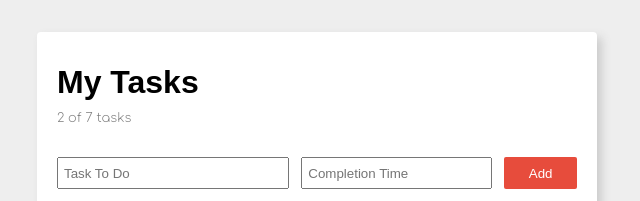
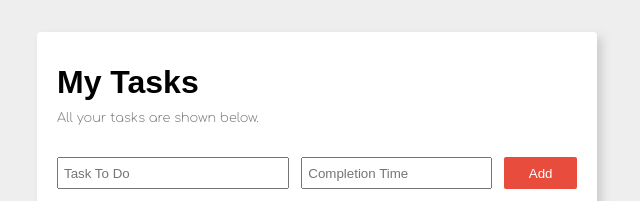
Before and after one commit to rohitkumar377024/todo, a React (Create React App) app: page / in a window 1280 px wide. Shown: the top 201 px of the page, without its empty margins (323-963 px from the left). Built offline with nearby package versions, Linux system fonts and the light colour scheme; the HTML template or start-up script is replaced by a standard one.

Commit message:
Updated: Header Description Text.

```diff
--- a/src/components/Header.jsx
+++ b/src/components/Header.jsx
@@ -4,7 +4,7 @@ function Header() {
   return (
     <div className="heading-container">
       <p className="heading-title">My Tasks</p>
-      <p className="heading-description">2 of 7 tasks</p>
+      <p className="heading-description">All your tasks are shown below.</p>
     </div>
   );
 }
```
